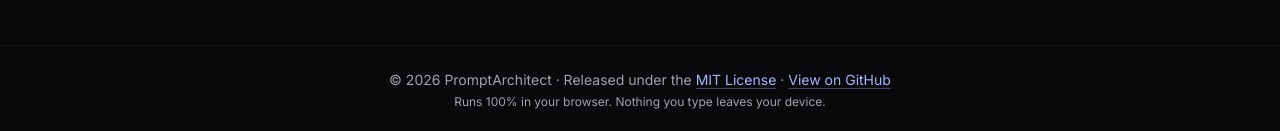
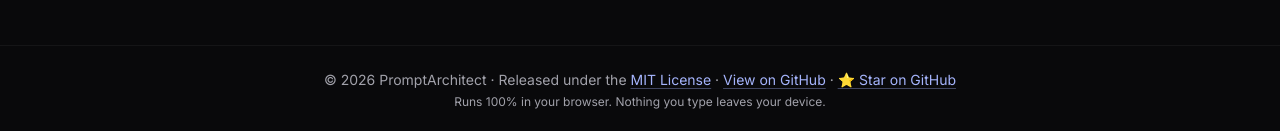
Before and after one commit to reseachrandomv/promptarchitect, a plain HTML site: page index.html in a window 1280 px wide. Shown: the part 3541-3672 px from the top of the page. Drawn offline with nearby package versions, Linux system fonts and the light colour scheme.

Commit message:
Community health files, issue/PR templates, contributing + star section, footer star link

```diff
--- a/index.html
+++ b/index.html
@@ -265,7 +265,7 @@
   </main>
 
   <footer class="mt-12 border-t border-white/5 px-4 py-6 pb-24 text-center text-sm text-zinc-400 lg:pb-6">
-    <p>&copy; <span id="footer-year">2026</span> PromptArchitect &middot; Released under the <a class="link" href="https://opensource.org/licenses/MIT" target="_blank" rel="noopener">MIT License</a> &middot; <a class="link" href="https://github.com/reseachrandomv/promptarchitect" target="_blank" rel="noopener">View on GitHub</a></p>
+    <p>&copy; <span id="footer-year">2026</span> PromptArchitect &middot; Released under the <a class="link" href="https://opensource.org/licenses/MIT" target="_blank" rel="noopener">MIT License</a> &middot; <a class="link" href="https://github.com/reseachrandomv/promptarchitect" target="_blank" rel="noopener">View on GitHub</a> &middot; <a class="link" id="footer-star" href="https://github.com/reseachrandomv/promptarchitect" target="_blank" rel="noopener">⭐ Star on GitHub</a></p>
     <p class="mt-1 text-xs text-zinc-400">Runs 100% in your browser. Nothing you type leaves your device.</p>
   </footer>
 
```
Also changed, not shown: 8 other files.
